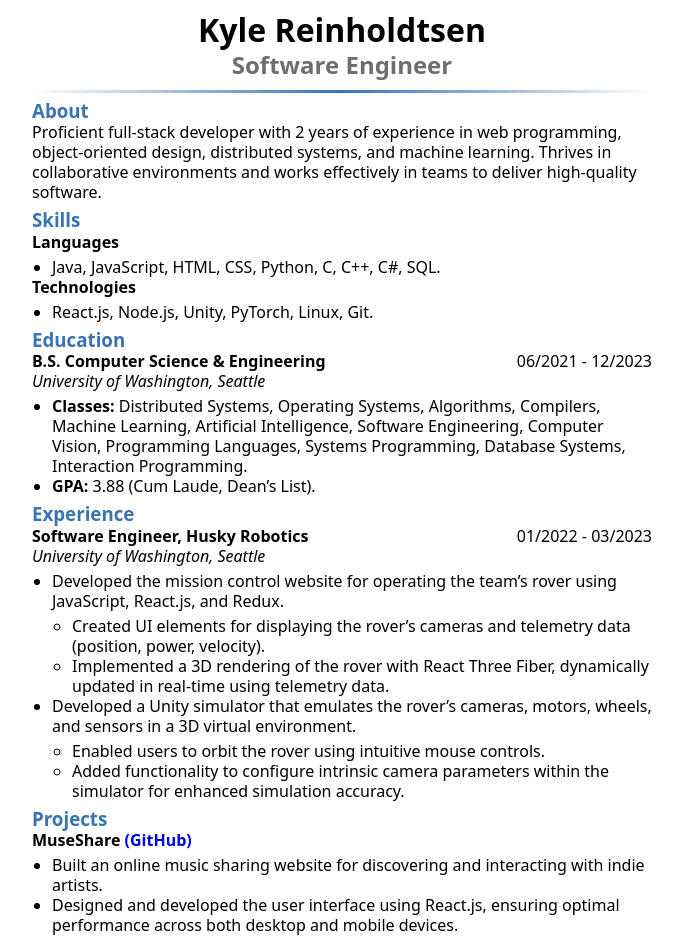
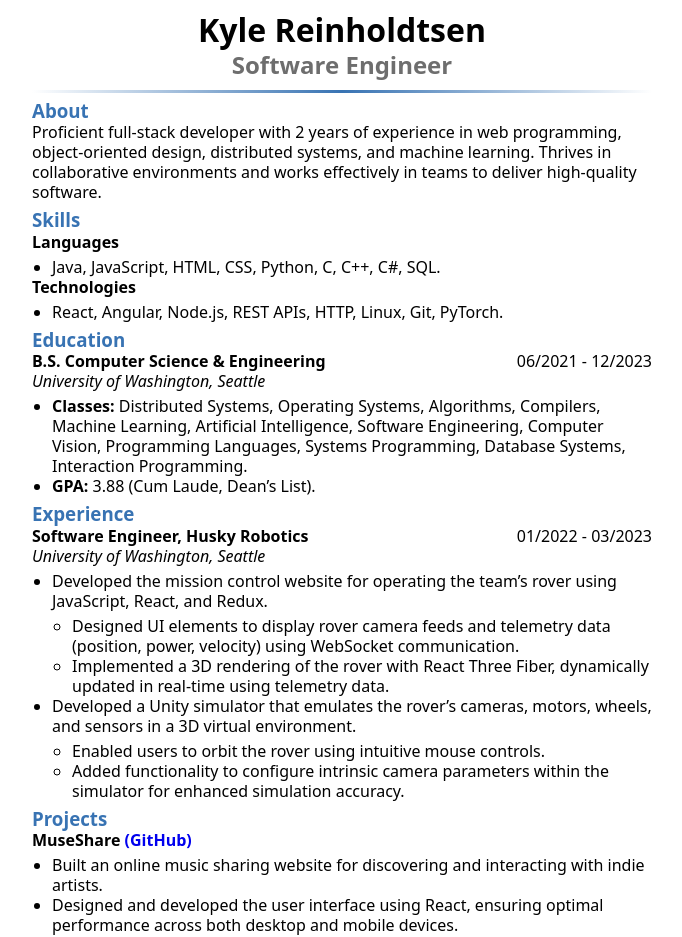
Before and after one commit to KyleR56/kyler56.github.io, a React (Vite) app: page / in a window 1280 px wide. Shown: the top 937 px of the page, without its empty margins (298-980 px from the left). Built offline with nearby package versions, Linux system fonts and the light colour scheme.

Commit message:
Make slight updates

```diff
--- a/src/App.jsx
+++ b/src/App.jsx
@@ -23,7 +23,7 @@ function App() {
           </ul>
           <h4>Technologies</h4>
           <ul>
-            <li>React.js, Node.js, Unity, PyTorch, Linux, Git.</li>
+            <li>React, Angular, Node.js, REST APIs, HTTP, Linux, Git, PyTorch.</li>
           </ul>
         </section>
         <section>
@@ -47,9 +47,10 @@ function App() {
           <p><i>University of Washington, Seattle</i></p>
           <ul>
             <li>
-              Developed the mission control website for operating the team’s rover using JavaScript, React.js, and Redux.
+              Developed the mission control website for operating the team’s rover using JavaScript, React, and Redux.
               <ul>
-                <li>Created UI elements for displaying the rover’s cameras and telemetry data (position, power, velocity).</li>
+                <li>Designed UI elements to display rover camera feeds and telemetry data (position, power, velocity)
+                using WebSocket communication.</li>
                 <li>Implemented a 3D rendering of the rover with React Three Fiber, dynamically updated in real-time using telemetry data.</li>
               </ul>
             </li>
@@ -67,7 +68,7 @@ function App() {
           <h4>MuseShare <a href='https://github.com/KyleR56/MuseShare'>(GitHub)</a></h4>
           <ul>
             <li>Built an online music sharing website for discovering and interacting with indie artists.</li>
-            <li>Designed and developed the user interface using React.js, ensuring optimal performance across both
+            <li>Designed and developed the user interface using React, ensuring optimal performance across both
             desktop and mobile devices.</li>
             <li>Used Firebase for database management and user authentication.</li>
           </ul>
@@ -94,7 +95,7 @@ function App() {
             <i className='fab fa-github'></i> kyler56
           </a>
         </div>
-        <a href='https://github.com/kyler56/resume/releases/latest/download/resume.pdf' download='Kyle_Reinholdtsen_Resume.pdf' className='download-button'>
+        <a href='https://github.com/KyleR56/Resume/releases/download/v1.1/Kyle_Reinholdtsen_Resume.pdf' download='Kyle_Reinholdtsen_Resume.pdf' className='download-button'>
           Download Resume <i className='fas fa-download'></i>
         </a>
       </footer>
```
